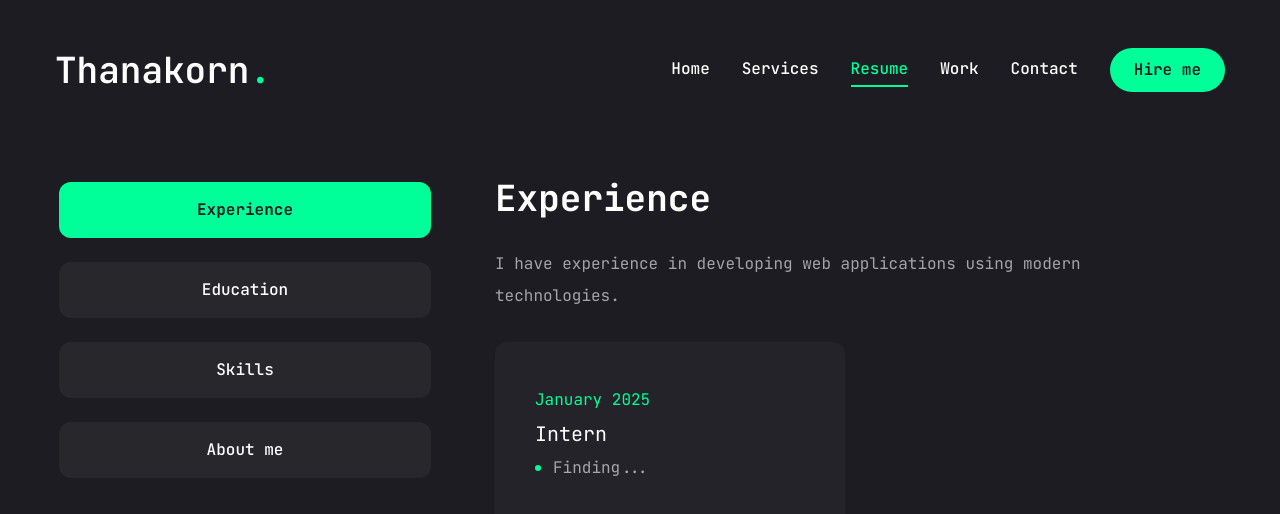
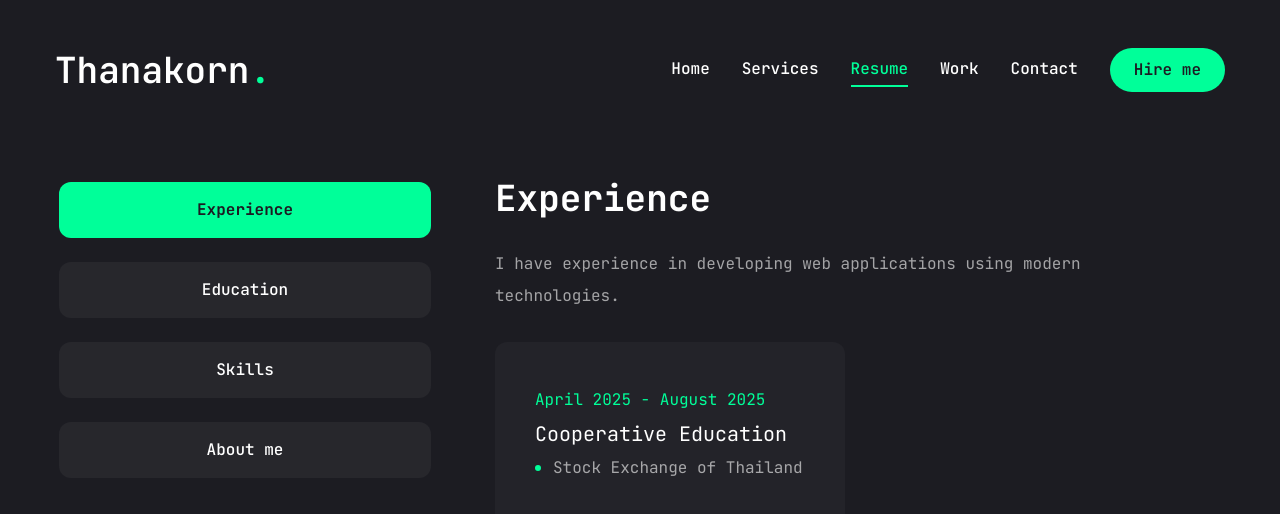
Before and after one commit to Thanthanakorn/portfolio-nextjs, a Next.js app: page /resume in a window 1280 px wide. Shown: the top 514 px of the page. Built offline with nearby package versions, Linux system fonts and the light colour scheme.

Commit message:
Update CV and Experience

```diff
--- a/app/resume/page.jsx
+++ b/app/resume/page.jsx
@@ -50,9 +50,9 @@ const experience = {
     description: "I have experience in developing web applications using modern technologies.",
     items: [
         {
-            company: "Finding...",
-            position: "Intern",
-            duration: "January 2025"
+            company: "Stock Exchange of Thailand",
+            position: "Cooperative Education",
+            duration: "April 2025 - August 2025"
         }
     ]
 }
```
Also changed, not shown: 1 other file (tests, documents, lock files or other folders).
